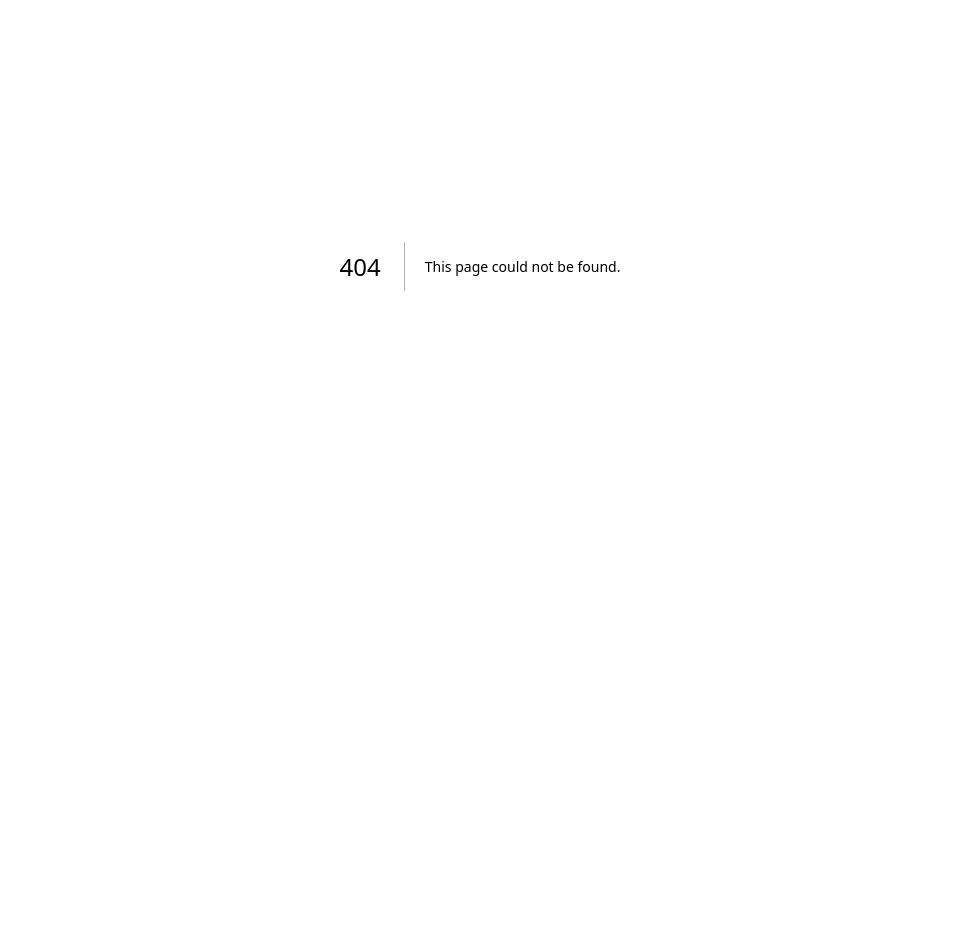
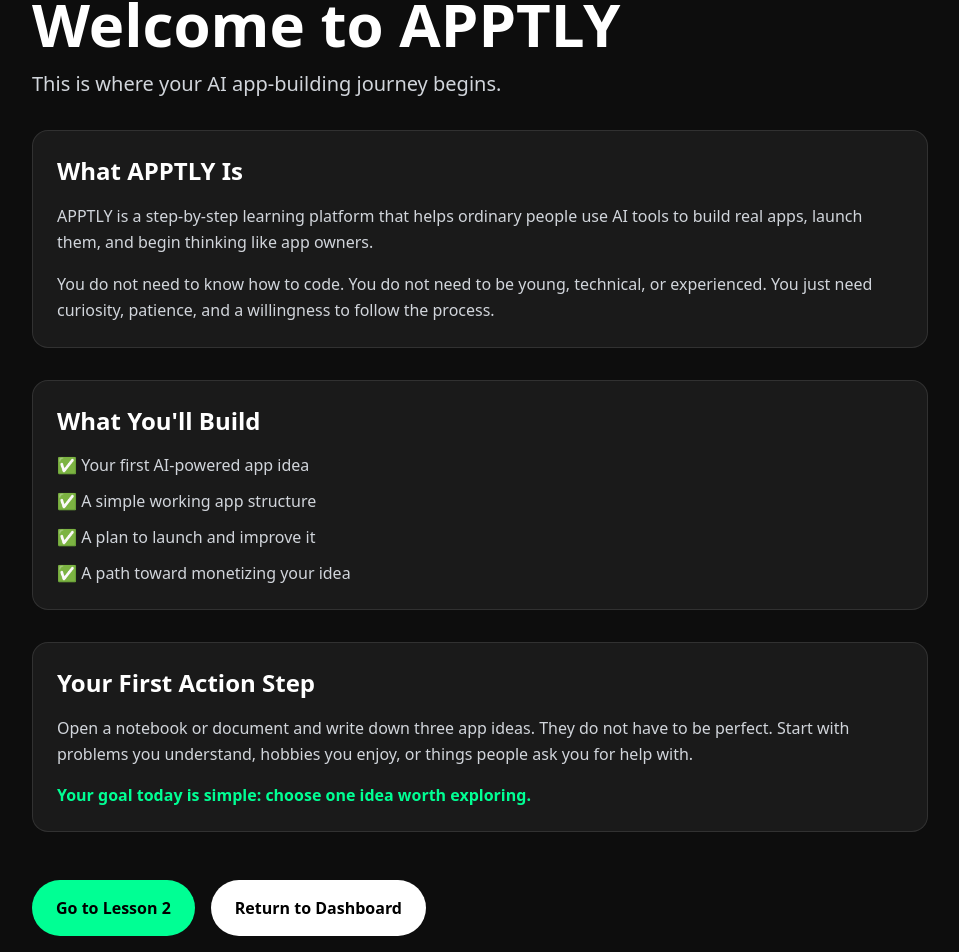
Before and after one commit to myapptly/apptly-website, a Next.js app: page /lesson-1 in a window 1280 px wide. Before the commit this address had no page. Shown: the part 134-1086 px from the top of the page, without its empty margins (160-1119 px from the left). Before the commit the page ends 800 px from the top, so only its background shows below. Built offline with nearby package versions, Linux system fonts and the light colour scheme.

Commit message:
Add lesson 1.tsx

```diff
--- /dev/null
+++ b/app/lesson-1/page.tsx
@@ -0,0 +1,68 @@
+export default function LessonOne() {
+  return (
+    <main className="min-h-screen bg-[#0D0D0D] text-white px-6 py-10">
+      <section className="max-w-4xl mx-auto space-y-8">
+        <a href="/dashboard" className="text-[#00FF94] font-bold">
+          ← Back to Dashboard
+        </a>
+
+        <div>
+          <p className="text-[#00FF94] font-bold uppercase tracking-widest text-sm">
+            Lesson 1
+          </p>
+          <h1 className="text-4xl md:text-6xl font-black mt-3">
+            Welcome to APPTLY
+          </h1>
+          <p className="text-gray-300 text-xl mt-4">
+            This is where your AI app-building journey begins.
+          </p>
+        </div>
+
+        <div className="bg-[#1A1A1A] border border-white/10 rounded-2xl p-6 space-y-4">
+          <h2 className="text-2xl font-bold">What APPTLY Is</h2>
+          <p className="text-gray-300 leading-relaxed">
+            APPTLY is a step-by-step learning platform that helps ordinary people use AI tools to build real apps, launch them, and begin thinking like app owners.
+          </p>
+          <p className="text-gray-300 leading-relaxed">
+            You do not need to know how to code. You do not need to be young, technical, or experienced. You just need curiosity, patience, and a willingness to follow the process.
+          </p>
+        </div>
+
+        <div className="bg-[#1A1A1A] border border-white/10 rounded-2xl p-6 space-y-4">
+          <h2 className="text-2xl font-bold">What You'll Build</h2>
+          <ul className="space-y-3 text-gray-300">
+            <li>✅ Your first AI-powered app idea</li>
+            <li>✅ A simple working app structure</li>
+            <li>✅ A plan to launch and improve it</li>
+            <li>✅ A path toward monetizing your idea</li>
+          </ul>
+        </div>
+
+        <div className="bg-[#1A1A1A] border border-white/10 rounded-2xl p-6 space-y-4">
+          <h2 className="text-2xl font-bold">Your First Action Step</h2>
+          <p className="text-gray-300 leading-relaxed">
+            Open a notebook or document and write down three app ideas. They do not have to be perfect. Start with problems you understand, hobbies you enjoy, or things people ask you for help with.
+          </p>
+          <p className="text-[#00FF94] font-bold">
+            Your goal today is simple: choose one idea worth exploring.
+          </p>
+        </div>
+
+        <div className="flex flex-col sm:flex-row gap-4 pt-4">
+          <a
+            href="/lesson-2"
+            className="bg-[#00FF94] text-black font-bold px-6 py-4 rounded-full text-center"
+          >
+            Go to Lesson 2
+          </a>
+          <a
+            href="/dashboard"
+            className="bg-white text-black font-bold px-6 py-4 rounded-full text-center"
+          >
+            Return to Dashboard
+          </a>
+        </div>
+      </section>
+    </main>
+  );
+}
```
